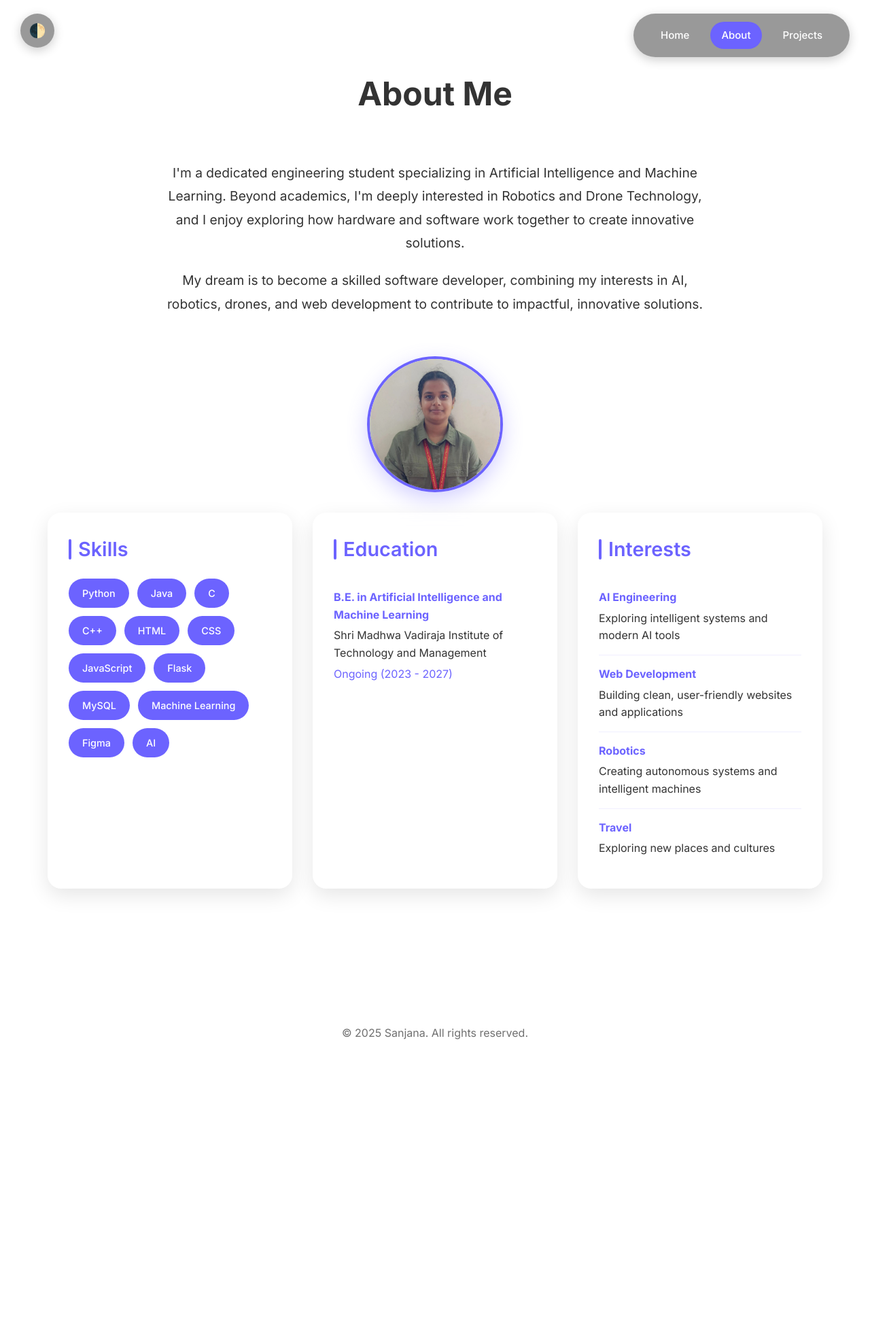
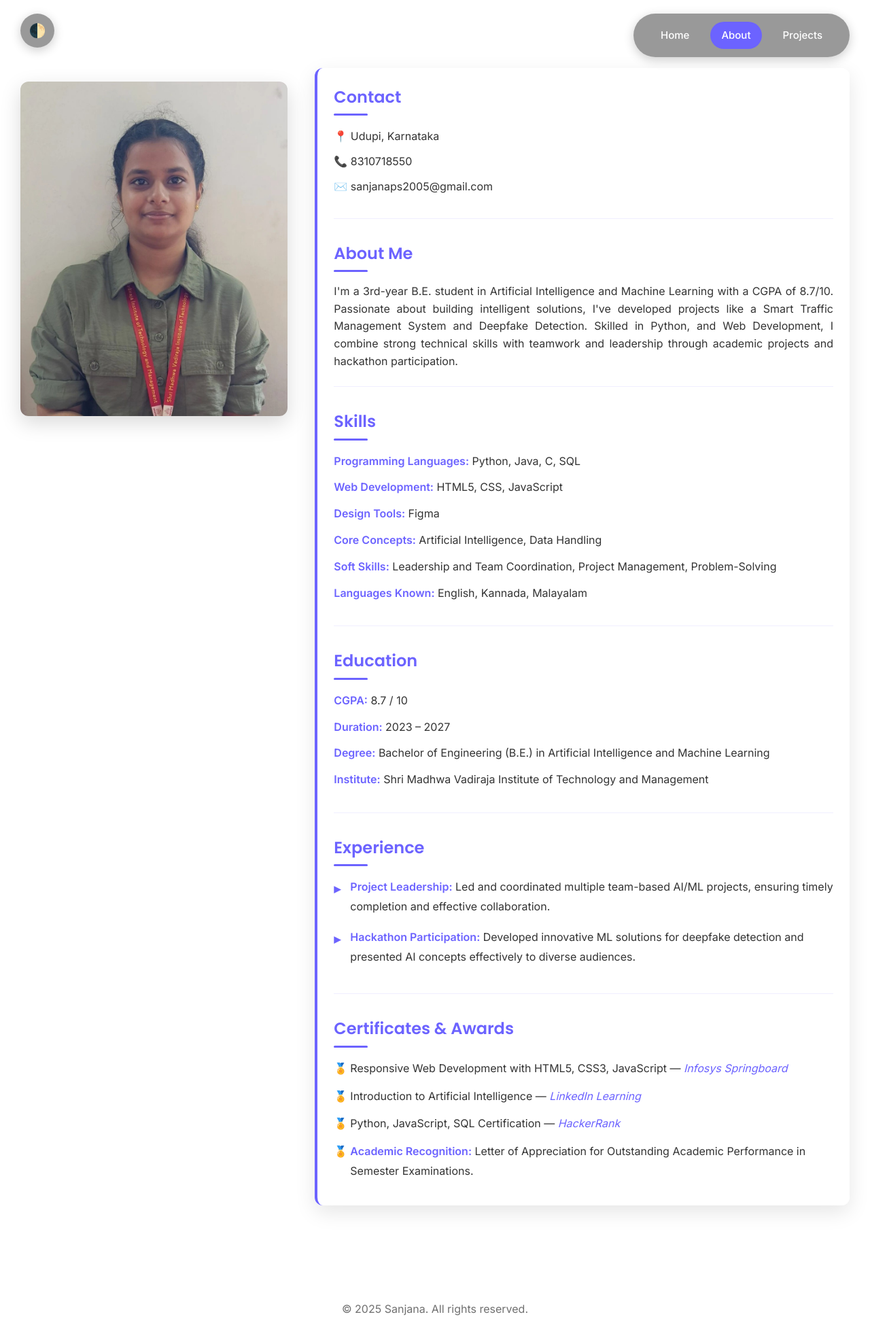
Before and after one commit to sanjana-ps12/Portfolio-, a Flask app: page /about in a window 1280 px wide. Shown: the whole page at 68% size. Before the commit the page ends 1529 px from the top, so only its background shows below. Run offline with Flask 3, Linux system fonts and the light colour scheme.

Commit message:
upd commit

```diff
--- a/static/styles.css
+++ b/static/styles.css
@@ -203,132 +203,251 @@ nav a.active {
 
 /* About Page Styles */
 .about-container {
-    max-width: 1200px;
+    max-width: 1400px;
     margin: 0 auto;
     padding: 100px 30px 50px;
 }
 
-.about-header {
-    text-align: center;
-    margin-bottom: 60px;
-    animation: fadeInUp 0.8s ease-out;
+.about-layout {
+    display: grid;
+    grid-template-columns: 1fr 2fr;
+    gap: 40px;
+    align-items: start;
 }
 
-.about-header h2 {
-    font-size: 3rem;
-    font-weight: 700;
-    color: var(--text);
-    margin-bottom: 20px;
+/* Profile Image */
+.profile-image-wrapper {
+    position: sticky;
+    top: 120px;
 }
 
-.about-intro {
-    max-width: 800px;
-    margin: 0 auto 60px;
-    text-align: center;
-    font-size: 1.2rem;
-    line-height: 1.8;
-    color: var(--text);
-    animation: fadeInUp 0.8s ease-out 0.2s both;
+.profile-image {
+    width: 100%;
+    max-width: 400px;
+    aspect-ratio: 4 / 5;
+    object-fit: cover;
+    border-radius: 12px;
+    box-shadow: 0 10px 30px rgba(0, 0, 0, 0.15);
+    transition: transform 0.3s ease;
 }
 
-.about-content {
-    display: grid;
-    grid-template-columns: repeat(auto-fit, minmax(300px, 1fr));
-    gap: 30px;
-    margin-bottom: 60px;
+.profile-image:hover {
+    transform: scale(1.02);
 }
 
-.about-card {
-    background: var(--card-bg);
-    backdrop-filter: blur(10px);
-    -webkit-backdrop-filter: blur(10px);
-    padding: 30px;
-    border-radius: 20px;
-    box-shadow: var(--shadow);
-    transition: all 0.3s ease;
-    animation: fadeInUp 0.8s ease-out both;
-    border: 1px solid rgba(255, 255, 255, 0.1);
+/* Info Box - Frosted Glass */
+.info-box {
+    background: rgba(255, 255, 255, 0.85);
+    backdrop-filter: blur(8px);
+    -webkit-backdrop-filter: blur(8px);
+    border-radius: 12px;
+    padding: 24px;
+    box-shadow: 0 10px 30px rgba(0, 0, 0, 0.1);
+    border-left: 4px solid #6C63FF;
+    opacity: 0;
+    transform: translateY(30px);
+    transition: opacity 0.6s ease, transform 0.6s ease;
 }
 
-.about-card:nth-child(1) { animation-delay: 0.1s; }
-.about-card:nth-child(2) { animation-delay: 0.2s; }
-.about-card:nth-child(3) { animation-delay: 0.3s; }
-.about-card:nth-child(4) { animation-delay: 0.4s; }
-
-.about-card:hover {
-    transform: translateY(-10px);
-    box-shadow: var(--shadow-hover);
+.info-box.visible {
+    opacity: 1;
+    transform: translateY(0);
 }
 
-.about-card h3 {
-    font-size: 1.8rem;
+[data-theme="dark"] .info-box {
+    background: rgba(26, 26, 26, 0.85);
+    border-left-color: #6C63FF;
+}
+
+/* Info Sections */
+.info-section {
+    margin-bottom: 32px;
+    padding-bottom: 24px;
+    border-bottom: 1px solid rgba(108, 99, 255, 0.1);
+}
+
+.info-section:last-child {
+    border-bottom: none;
+    margin-bottom: 0;
+    padding-bottom: 0;
+}
+
+.section-header {
+    font-size: 1.5rem;
     font-weight: 600;
     color: var(--primary-color);
-    margin-bottom: 20px;
-    display: flex;
-    align-items: center;
-    gap: 10px;
+    margin-bottom: 16px;
+    font-family: 'Poppins', 'Inter', sans-serif;
+    position: relative;
+    padding-bottom: 8px;
 }
 
-.about-card h3::before {
+.section-header::after {
     content: '';
-    width: 4px;
-    height: 30px;
+    position: absolute;
+    bottom: 0;
+    left: 0;
+    width: 50px;
+    height: 3px;
     background: var(--primary-color);
     border-radius: 2px;
 }
 
-/* Skills Section */
-.skills-grid {
-    display: flex;
-    flex-wrap: wrap;
-    gap: 12px;
-    margin-top: 15px;
+/* Contact Info */
+.contact-info {
+    font-size: 1rem;
+    line-height: 1.8;
+    color: var(--text);
 }
 
-.skill-tag {
-    padding: 10px 20px;
-    background: var(--primary-color);
-    color: white;
-    border-radius: 25px;
-    font-size: 0.9rem;
-    font-weight: 500;
-    transition: all 0.3s ease;
-    cursor: default;
+.contact-info p {
+    margin-bottom: 8px;
 }
 
-.skill-tag:hover {
-    background: var(--primary-dark);
-    transform: scale(1.05);
+/* About Text */
+.about-text {
+    font-size: 1rem;
+    line-height: 1.6;
+    color: var(--text);
+    text-align: justify;
 }
 
-/* Education & Interests */
-.education-item, .interest-item {
-    padding: 15px 0;
-    border-bottom: 1px solid rgba(108, 99, 255, 0.1);
+/* Skills Content */
+.skills-content {
+    font-size: 1rem;
+    line-height: 1.8;
+    color: var(--text);
 }
 
-.education-item:last-child, .interest-item:last-child {
-    border-bottom: none;
+.skills-content p {
+    margin-bottom: 10px;
 }
 
-.education-item strong, .interest-item strong {
+.skills-content strong {
     color: var(--primary-color);
-    display: block;
-    margin-bottom: 5px;
+    font-weight: 600;
 }
 
-/* Profile Image */
-.prof-img {
-    width: 200px;
-    height: 200px;
-    border-radius: 50%;
-    object-fit: cover;
-    box-shadow: 0 10px 30px rgba(108, 99, 255, 0.3);
-    border: 4px solid var(--primary-color);
-    margin: 0 auto 30px;
-    display: block;
-    animation: fadeIn 1s ease-out;
+/* Education Content */
+.education-content {
+    font-size: 1rem;
+    line-height: 1.8;
+    color: var(--text);
+}
+
+.education-content p {
+    margin-bottom: 10px;
+}
+
+.education-content strong {
+    color: var(--primary-color);
+    font-weight: 600;
+}
+
+/* Experience List */
+.experience-list {
+    list-style: none;
+    padding-left: 0;
+    font-size: 1rem;
+    line-height: 1.8;
+    color: var(--text);
+}
+
+.experience-list li {
+    margin-bottom: 16px;
+    padding-left: 24px;
+    position: relative;
+}
+
+.experience-list li::before {
+    content: '▸';
+    position: absolute;
+    left: 0;
+    color: var(--primary-color);
+    font-weight: bold;
+    font-size: 1.2rem;
+}
+
+.experience-list li strong {
+    color: var(--primary-color);
+    font-weight: 600;
+}
+
+/* Certificates List */
+.certificates-list {
+    list-style: none;
+    padding-left: 0;
+    font-size: 1rem;
+    line-height: 1.8;
+    color: var(--text);
+}
+
+.certificates-list li {
+    margin-bottom: 12px;
+    padding-left: 24px;
+    position: relative;
+}
+
+.certificates-list li::before {
+    content: '🏅';
+    position: absolute;
+    left: 0;
+}
+
+.certificates-list li em {
+    color: var(--primary-color);
+    font-style: italic;
+}
+
+.certificates-list li strong {
+    color: var(--primary-color);
+    font-weight: 600;
+}
+
+/* Responsive Design for About Page */
+@media (max-width: 968px) {
+    .about-layout {
+        grid-template-columns: 1fr;
+        gap: 30px;
+    }
+
+    .profile-image-wrapper {
+        position: relative;
+        top: 0;
+        display: flex;
+        justify-content: center;
+    }
+
+    .profile-image {
+        max-width: 100%;
+        max-width: 350px;
+    }
+
+    .info-box {
+        margin-top: 20px;
+    }
+}
+
+@media (max-width: 768px) {
+    .about-container {
+        padding: 80px 20px 30px;
+    }
+
+    .info-box {
+        padding: 20px;
+    }
+
+    .section-header {
+        font-size: 1.3rem;
+    }
+
+    .about-text,
+    .skills-content,
+    .education-content,
+    .experience-list,
+    .certificates-list {
+        font-size: 0.95rem;
+    }
 }
 
 /* Projects Page Styles */
--- a/templates/About.html
+++ b/templates/About.html
@@ -16,62 +16,72 @@
     </nav>
 
     <div class="about-container">
-        <div class="about-header">
-            <h2>About Me</h2>
-        </div>
-
-        <div class="about-intro">
-            <p>I'm a dedicated engineering student specializing in Artificial Intelligence and Machine Learning. Beyond academics, I'm deeply interested in Robotics and Drone Technology, and I enjoy exploring how hardware and software work together to create innovative solutions.</p>
-            <p style="margin-top: 20px;">My dream is to become a skilled software developer, combining my interests in AI, robotics, drones, and web development to contribute to impactful, innovative solutions.</p>
-        </div>
-
-        <img src="{{ url_for('static', filename='imag.jpg') }}" alt="Sanjana" class="prof-img">
-
-        <div class="about-content">
-            <div class="about-card">
-                <h3>Skills</h3>
-                <div class="skills-grid">
-                    <span class="skill-tag">Python</span>
-                    <span class="skill-tag">Java</span>
-                    <span class="skill-tag">C</span>
-                    <span class="skill-tag">C++</span>
-                    <span class="skill-tag">HTML</span>
-                    <span class="skill-tag">CSS</span>
-                    <span class="skill-tag">JavaScript</span>
-                    <span class="skill-tag">Flask</span>
-                    <span class="skill-tag">MySQL</span>
-                    <span class="skill-tag">Machine Learning</span>
-                    <span class="skill-tag">Figma</span>
-                    <span class="skill-tag">AI</span>
-                </div>
+        <div class="about-layout">
+            <!-- Left Column: Profile Image -->
+            <div class="profile-image-wrapper">
+                <img src="{{ url_for('static', filename='imag.jpg') }}" alt="Sanjana" class="profile-image">
             </div>
 
-            <div class="about-card">
-                <h3>Education</h3>
-                <div class="education-item">
-                    <strong>B.E. in Artificial Intelligence and Machine Learning</strong>
-                    <p>Shri Madhwa Vadiraja Institute of Technology and Management</p>
-                    <p style="color: var(--primary-color); margin-top: 5px;">Ongoing (2023 - 2027)</p>
+            <!-- Right Column: Info Box -->
+            <div class="info-box fade-in">
+                <!-- Contact Section -->
+                <div class="info-section">
+                    <h3 class="section-header">Contact</h3>
+                    <div class="contact-info">
+                        <p>📍 Udupi, Karnataka</p>
+                        <p>📞 8310718550</p>
+                        <p>✉️ sanjanaps2005@gmail.com</p>
+                    </div>
                 </div>
-            </div>
 
-            <div class="about-card">
-                <h3>Interests</h3>
-                <div class="interest-item">
-                    <strong>AI Engineering</strong>
-                    <p>Exploring intelligent systems and modern AI tools</p>
+                <!-- About Me Section -->
+                <div class="info-section">
+                    <h3 class="section-header">About Me</h3>
+                    <p class="about-text">I'm a 3rd-year B.E. student in Artificial Intelligence and Machine Learning with a CGPA of 8.7/10. Passionate about building intelligent solutions, I've developed projects like a Smart Traffic Management System and Deepfake Detection. Skilled in Python, and Web Development, I combine strong technical skills with teamwork and leadership through academic projects and hackathon participation.</p>
                 </div>
-                <div class="interest-item">
-                    <strong>Web Development</strong>
-                    <p>Building clean, user-friendly websites and applications</p>
+
+                <!-- Skills Section -->
+                <div class="info-section">
+                    <h3 class="section-header">Skills</h3>
+                    <div class="skills-content">
+                        <p><strong>Programming Languages:</strong> Python, Java, C, SQL</p>
+                        <p><strong>Web Development:</strong> HTML5, CSS, JavaScript</p>
+                        <p><strong>Design Tools:</strong> Figma</p>
+                        <p><strong>Core Concepts:</strong> Artificial Intelligence, Data Handling</p>
+                        <p><strong>Soft Skills:</strong> Leadership and Team Coordination, Project Management, Problem-Solving</p>
+                        <p><strong>Languages Known:</strong> English, Kannada, Malayalam</p>
+                    </div>
                 </div>
-                <div class="interest-item">
-                    <strong>Robotics</strong>
-                    <p>Creating autonomous systems and intelligent machines</p>
+
+                <!-- Education Section -->
+                <div class="info-section">
+                    <h3 class="section-header">Education</h3>
+                    <div class="education-content">
+                        <p><strong>CGPA:</strong> 8.7 / 10</p>
+                        <p><strong>Duration:</strong> 2023 – 2027</p>
+                        <p><strong>Degree:</strong> Bachelor of Engineering (B.E.) in Artificial Intelligence and Machine Learning</p>
+                        <p><strong>Institute:</strong> Shri Madhwa Vadiraja Institute of Technology and Management</p>
+                    </div>
                 </div>
-                <div class="interest-item">
-                    <strong>Travel</strong>
-                    <p>Exploring new places and cultures</p>
+
+                <!-- Experience Section -->
+                <div class="info-section">
+                    <h3 class="section-header">Experience</h3>
+                    <ul class="experience-list">
+                        <li><strong>Project Leadership:</strong> Led and coordinated multiple team-based AI/ML projects, ensuring timely completion and effective collaboration.</li>
+                        <li><strong>Hackathon Participation:</strong> Developed innovative ML solutions for deepfake detection and presented AI concepts effectively to diverse audiences.</li>
+                    </ul>
+                </div>
+
+                <!-- Certificates & Awards Section -->
+                <div class="info-section">
+                    <h3 class="section-header">Certificates & Awards</h3>
+                    <ul class="certificates-list">
+                        <li>Responsive Web Development with HTML5, CSS3, JavaScript — <em>Infosys Springboard</em></li>
+                        <li>Introduction to Artificial Intelligence — <em>LinkedIn Learning</em></li>
+                        <li>Python, JavaScript, SQL Certification — <em>HackerRank</em></li>
+                        <li><strong>Academic Recognition:</strong> Letter of Appreciation for Outstanding Academic Performance in Semester Examinations.</li>
+                    </ul>
                 </div>
             </div>
         </div>
```
